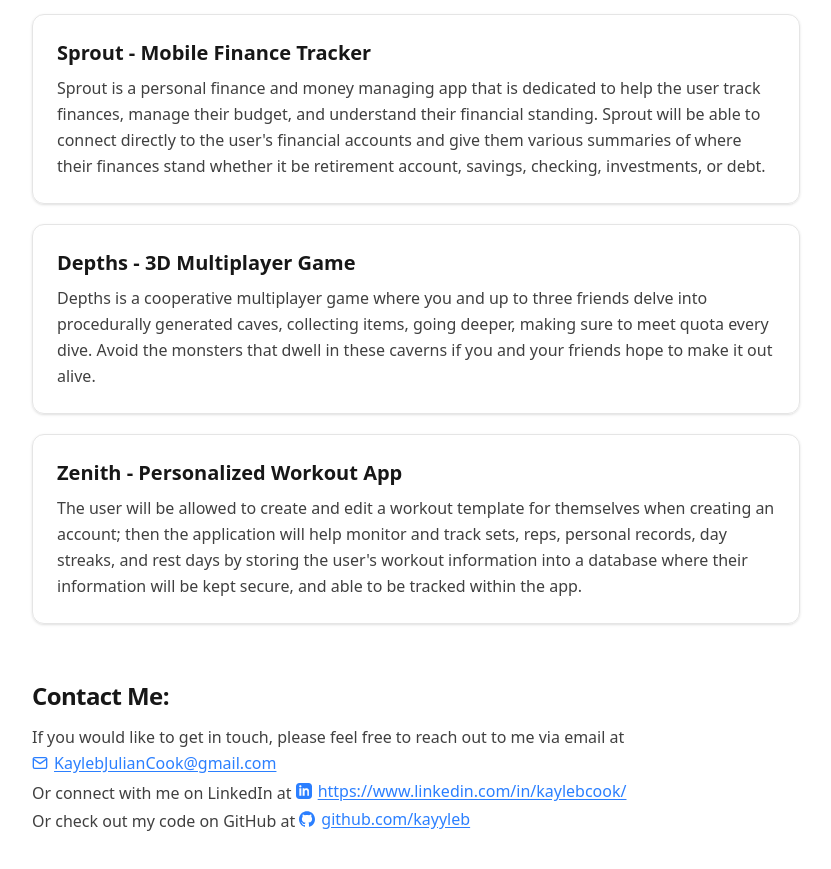
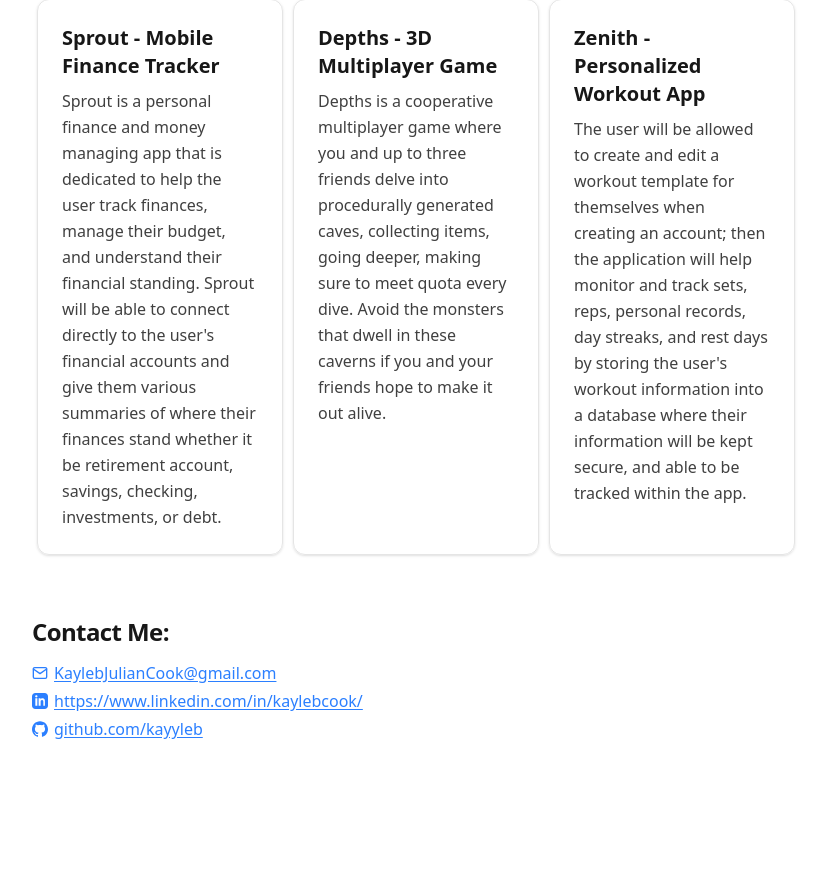
Before and after one commit to Kayyleb/portfolio, a Next.js app: page / in a window 1280 px wide. Shown: the part 459-1328 px from the top of the page, without its empty margins (224-1055 px from the left). After the commit the page ends 1307 px from the top, so only its background shows below. Built offline with nearby package versions, Linux system fonts and the light colour scheme.

Commit message:
changed project layout to sit next to eachother

```diff
--- a/src/app/globals.css
+++ b/src/app/globals.css
@@ -14,3 +14,12 @@ body {
   -moz-osx-font-smoothing: grayscale;
   text-rendering: optimizeLegibility;
 }
+
+.parent {
+  display: flex;
+}
+
+.child {
+  flex: 1;
+  margin: 5px;
+}
--- a/src/app/page.tsx
+++ b/src/app/page.tsx
@@ -29,7 +29,8 @@ export default function Home() {
           </h2>
 
           {/* Project blocks: */}
-          <div className="mt-5 rounded-xl border border-neutral-200 p-6 shadow-sm transition-shadow hover:shadow-md">
+          <div className="parent">
+          <div className="child mt-5 rounded-xl border border-neutral-200 p-6 shadow-sm transition-shadow hover:shadow-md">
             <h3 className="text-xl font-bold">
               Sprout - Mobile Finance Tracker
             </h3>
@@ -41,7 +42,7 @@ export default function Home() {
             </p>
           </div>
 
-          <div className="mt-5 rounded-xl border border-neutral-200 p-6 shadow-sm transition-shadow hover:shadow-md">
+          <div className="child mt-5 rounded-xl border border-neutral-200 p-6 shadow-sm transition-shadow hover:shadow-md">
             <h3 className="text-xl font-bold">
               Depths - 3D Multiplayer Game
             </h3>
@@ -53,7 +54,7 @@ export default function Home() {
             </p>
           </div>
 
-          <div className="mt-5 rounded-xl border border-neutral-200 p-6 shadow-sm transition-shadow hover:shadow-md">
+          <div className="child mt-5 rounded-xl border border-neutral-200 p-6 shadow-sm transition-shadow hover:shadow-md">
             <h3 className="text-xl font-bold">
               Zenith - Personalized Workout App
             </h3>
@@ -65,13 +66,14 @@ export default function Home() {
             </p>
           </div>
         </div>
+        </div>
 
         <div className="mt-14 mb-6">
           <h2 className="text-2xl font-semibold tracking-tight">
             Contact Me:
           </h2>
           <p className="mt-3 leading-relaxed text-neutral-700">
-            If you would like to get in touch, please feel free to reach out to me via email at{" "}
+            {" "}
             <a
               href="mailto: KaylebJulianCook@gmail.com"
               className="inline-flex items-center gap-1.5 text-blue-500 underline underline-offset-2 hover:text-blue-600"
@@ -92,7 +94,7 @@ export default function Home() {
               KaylebJulianCook@gmail.com
             </a>
               <br />
-            Or connect with me on LinkedIn at{" "}
+            {" "}
             <a
               href="https://www.linkedin.com/in/kaylebcook/"
               className="inline-flex items-center gap-1.5 text-blue-500 underline underline-offset-2 hover:text-blue-600"
@@ -108,7 +110,7 @@ export default function Home() {
               https://www.linkedin.com/in/kaylebcook/
             </a>
               <br />
-            Or check out my code on GitHub at{" "}
+            {" "}
             <a
               href="https://github.com/kayyleb"
               className="inline-flex items-center gap-1.5 text-blue-500 underline underline-offset-2 hover:text-blue-600"
```
